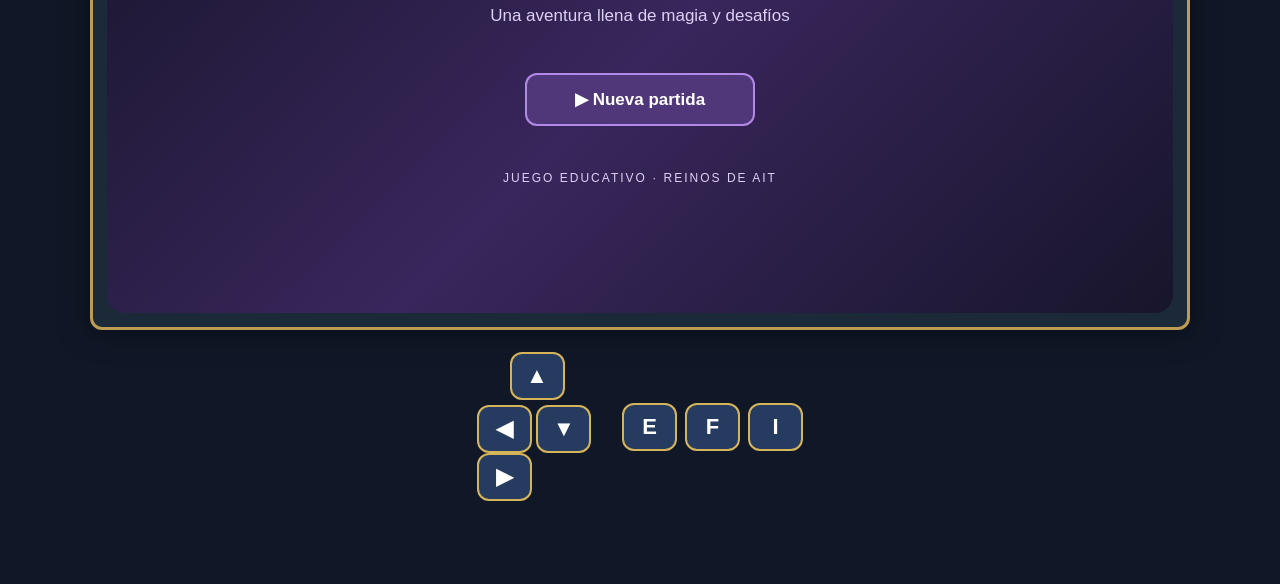
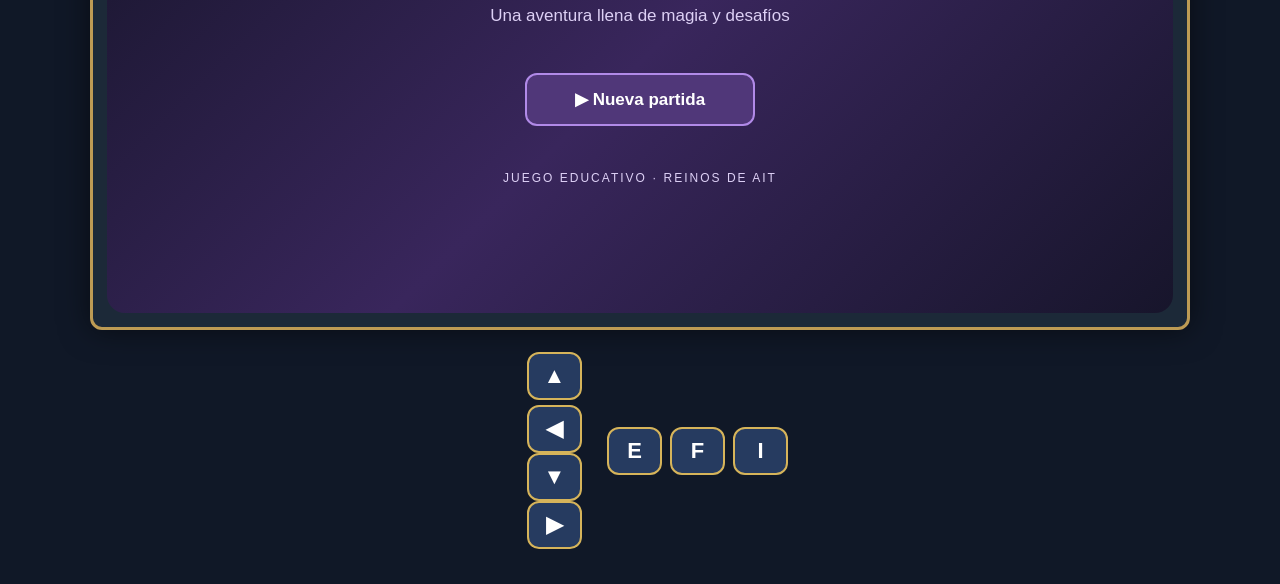
Before and after one commit to daysirosarioramirez-dev/reinos-de-ait, a plain HTML site: page index.html in a window 1280 px wide. Shown: the part 216-800 px from the top of the page. Drawn offline with Linux system fonts and the light colour scheme.

Commit message:
Add files via upload

```diff
--- a/style.css
+++ b/style.css
@@ -408,8 +408,8 @@ canvas {
     gap: 8px;
 }
 
-@media (min-width: 800px) {
+@media (min-width: 400px) {
     #mobileControls {
-        max-width: 350px;
+        max-width: 250px;
     }
 }
```
